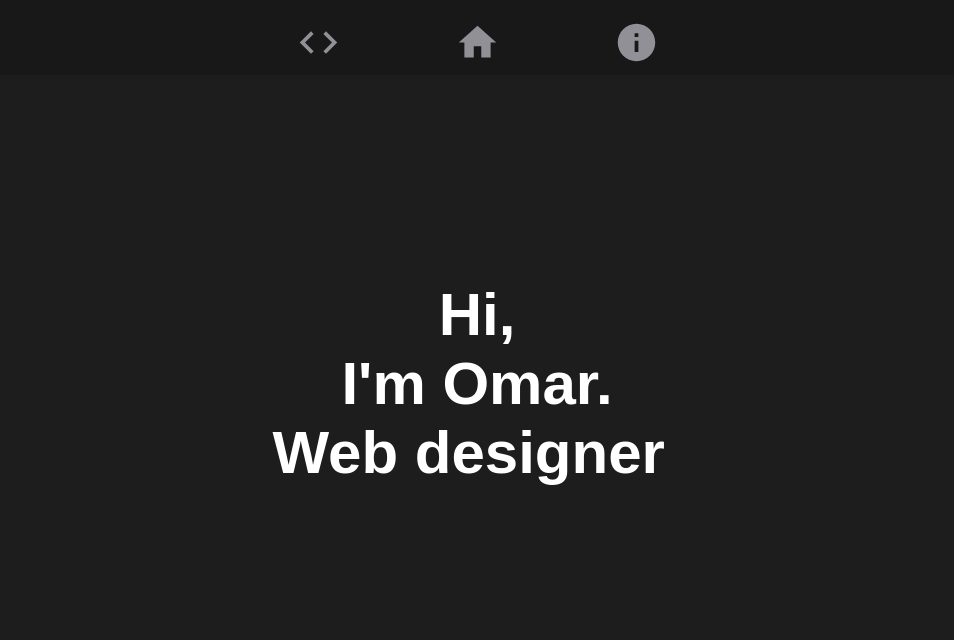
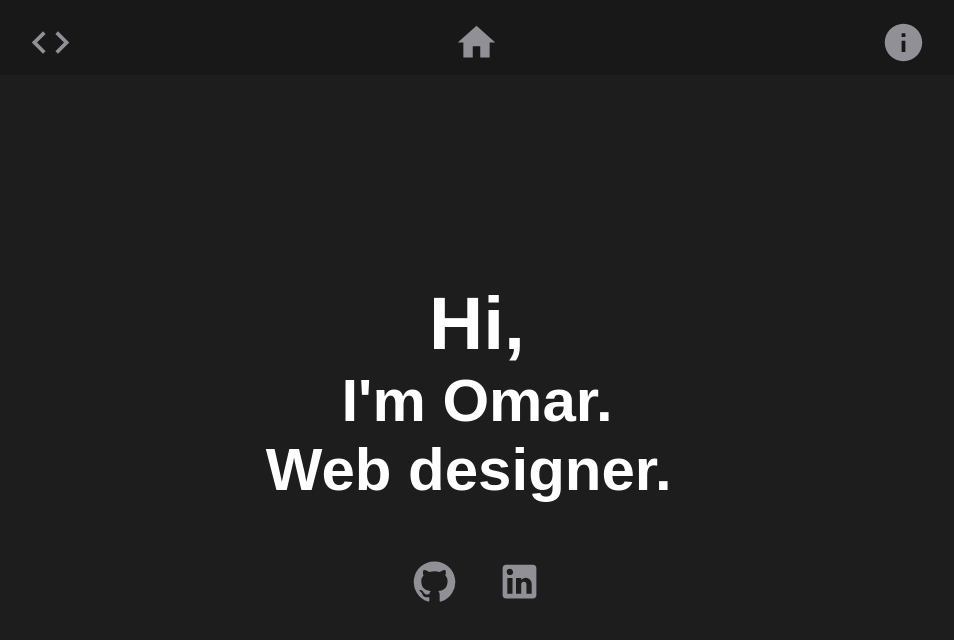
Before and after one commit to omar-alomar/portfolio2, a React (Create React App) app: page / in a window 1280 px wide. Shown: the top 640 px of the page, without its empty margins (163-1117 px from the left). Built offline with nearby package versions, Linux system fonts and the light colour scheme; a web font is replaced by a local one.

Commit message:
added socials, context for animation order (broken

```diff
--- a/src/App.js
+++ b/src/App.js
@@ -1,3 +1,4 @@
+import React, { useState } from 'react';
 import { Routes, Route, Link } from 'react-router-dom';
 import './css/App.css';
 import Home from './components/pages/Home';
@@ -5,17 +6,22 @@ import Projects from './components/pages/Projects';
 import About from './components/pages/About';
 import Navbar from './components/Navbar';
 
+export const RenderContext = React.createContext({ render: false, setRender: () => {} })
 
 function App() {
+  const [rendered, setRendered] = useState(false)
+  const value = { rendered, setRendered }
   return (
     <>
       <div className="App">
+        <RenderContext.Provider value={value}>
           <Navbar />
           <Routes>
             <Route path="/" element={<Home />} />
             <Route path="/projects" element={<Projects />} />
             <Route path="/about" element={<About />} />
           </Routes>
+        </RenderContext.Provider>
       </div>
     </>
   );
--- /dev/null
+++ b/src/components/Socials.jsx
@@ -0,0 +1,14 @@
+import React from 'react';
+import GitHubIcon from '@mui/icons-material/GitHub';
+import LinkedInIcon from '@mui/icons-material/LinkedIn';
+
+export default function Socials() {
+  return (
+      <>
+        <div className="socials">
+            <span className="socials__icon"><a href="https://github.com/omar-alomar" rel="noreferrer" target="_blank"><GitHubIcon /></a></span>
+            <span className="socials__icon"><a href="https://www.linkedin.com/in/omar-alomar-ba5430101/" rel="noreferrer" target="_blank"><LinkedInIcon /></a></span>
+        </div>
+      </>
+  );
+}
--- a/src/components/pages/Home.jsx
+++ b/src/components/pages/Home.jsx
@@ -1,7 +1,11 @@
-import React from 'react';
+import React, { useState, useContext } from 'react';
 import Typewriter from "typewriter-effect"
+import Socials from '../Socials';
+import { RenderContext } from '../../App'
 
 export default function Home() {
+  const { rendered, setRendered } = useContext(RenderContext)
+
   return (
       <>
       <div className="home">
@@ -9,7 +13,9 @@ export default function Home() {
           <h1 className="home__greeting--header">
             <Typewriter
               onInit={(typewriter) => {
-              typewriter.typeString("<strong>Hi,</strong>")
+                typewriter.typeString("<strong><span style='font-size: 2.5rem;'>Hi</span></strong>")
+                .pauseFor(200)
+                typewriter.typeString("<strong><span style='font-size: 2.5rem;'>,</span></strong>")
                 .pauseFor(1000)
                 .typeString("<br/><strong>I'm Omar.</strong>")
                 .pauseFor(1000)
@@ -18,15 +24,19 @@ export default function Home() {
                 .deleteChars(7)
                 .typeString("<strong>veloper.</strong>")
                 .pauseFor(1000)
-              .typeString("<br/><span style='color: #8d8d8d; font-size: 30px'>Check out my stuff!</span>")
+                .typeString("<br/><span style='color: #8d8d8d; font-size: 40px;'>Check out my stuff!</span>")
+                .callFunction(() => {
+                  setRendered(true)
+                  console.log(rendered)
+                })
                 .start()
               }}
             />
+
             </h1>
-          {/* <h1 className="home__greeting--header">Hi,</h1>
-          <h2 className="home__greeting--header">I'm Omar.</h2>
-          <h3 className="home__greeting--header">Web Developer.</h3>
-          <p className="home__greeting--p">Check out my stuff.</p> */}
+         </div>
+         <div className="socials-container">
+          <Socials />
         </div>
       </div>
       </>
--- a/src/css/App.css
+++ b/src/css/App.css
@@ -2,6 +2,7 @@
 @import "projects.css";
 @import "about.css";
 @import "navbar.css";
+@import "socials.css";
 
 @import url("https://fonts.googleapis.com/css2?family=Dongle:wght@300&family=Raleway:wght@500&display=swap");
 
--- a/src/css/home.css
+++ b/src/css/home.css
@@ -2,11 +2,18 @@
   display: flex;
   align-items: center;
   justify-content: center;
+  flex-direction: column;
 }
 
 .home__greeting {
   margin-top: 200px;
   text-align: center;
+}
+
+@media only screen and (max-width: 600px) {
+  .home__greeting {
+    margin-top: 100px;
+  }
 }
 
 .home__greeting--header {
@@ -31,9 +38,3 @@
   font-weight: lighter;
   font-size: 1em;
 }
-
-/* .Typewriter__wrapper {
-    font-family: "Raleway", sans-serif;
-    color: #fff;
-    padding: 5px;
-} */
--- a/src/css/navbar.css
+++ b/src/css/navbar.css
@@ -1,7 +1,7 @@
 .nav {
   width: 100%;
   display: flex;
-  justify-content: center;
+  justify-content: space-around;
   align-items: center;
   background-color: #181818;
   height: 2.5rem;
--- /dev/null
+++ b/src/css/socials.css
@@ -0,0 +1,15 @@
+.socials {
+  margin-top: 50px;
+}
+
+.socials__icon {
+  padding: 20px;
+}
+
+.socials a {
+  color: #909096;
+}
+
+.socials a:hover {
+  color: rgba(255, 255, 255, 0.712);
+}
```
Lines whose indentation alone changed are shown as unchanged.
